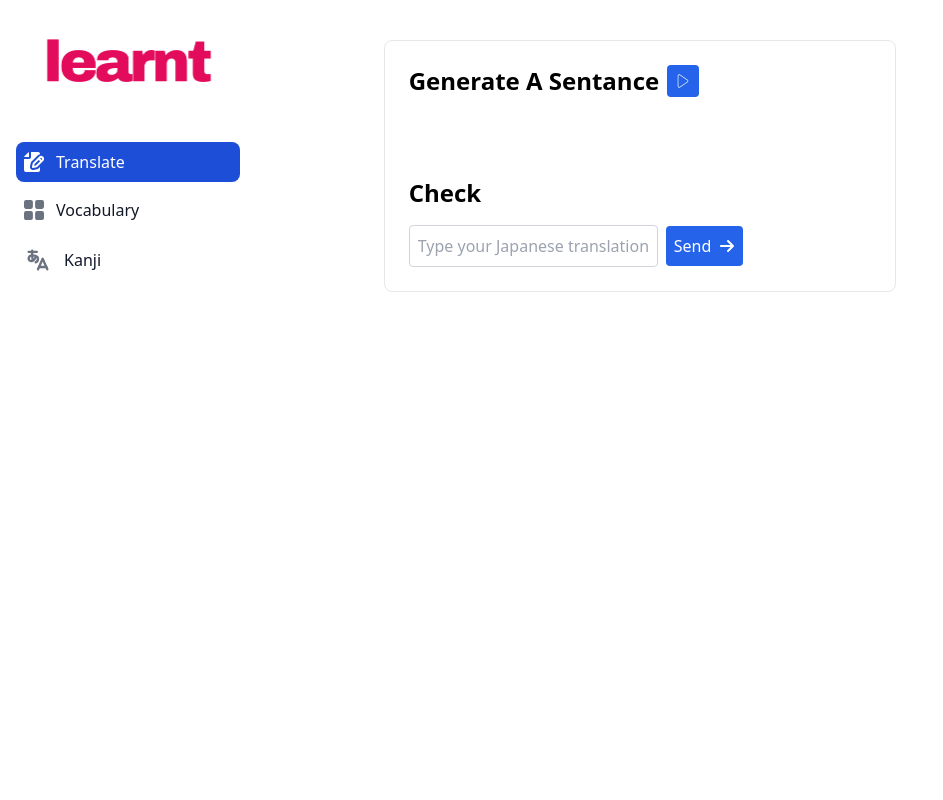
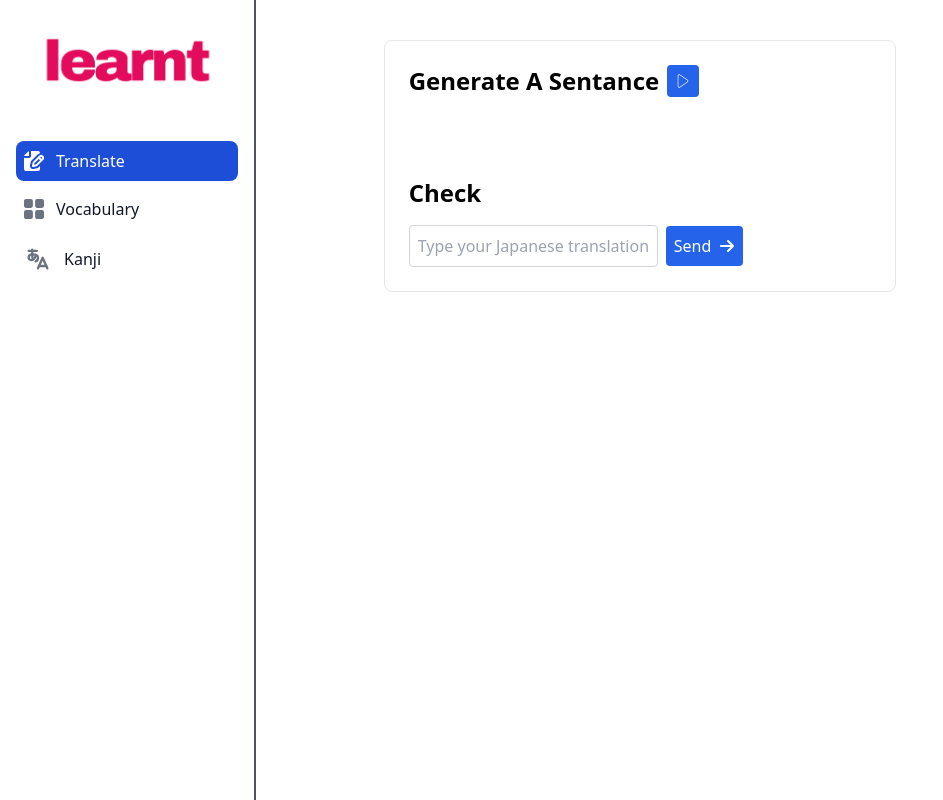
Before and after one commit to AidenH-dev/ReBabel, a Next.js app: page /learn/translate in a window 1280 px wide. Shown: the whole page, without its empty margins (0-943 px from the left). Built offline with nearby package versions, Linux system fonts and the light colour scheme.

Commit message:
change coloring

```diff
--- a/src/components/Sidebar.js
+++ b/src/components/Sidebar.js
@@ -7,7 +7,7 @@ export default function Sidebar() {
   const isTranslateActive = router.pathname === "/learn/translate";
 
   return (
-    <div className="fixed top-0 left-0 z-40 w-64 h-screen p-4 bg-white dark:bg-gray-800">
+    <div className="fixed top-0 left-0 z-40 w-64 h-screen p-4 bg-white dark:bg-[#0b191f] border-r-2 border-gray-600">
       <div className="text-center mb-4">
         <Image
           src="/Learnt (1).png"
--- a/src/pages/learn/translate.js
+++ b/src/pages/learn/translate.js
@@ -141,7 +141,7 @@ export default function Learn() {
   }, [responseMessageGrade]);
 
   return (
-    <main className="flex flex-col items-center justify-between h-screen overflow-hidden px-10 py-4 relative">
+    <main className="flex flex-col items-center justify-between h-screen overflow-hidden px-10 py-4 relative bg-white dark:bg-[#0b191f]">
       <Sidebar />
       {/* Floating back button at the top left */}
       <div className="absolute top-0 left-0 m-4">
@@ -161,7 +161,7 @@ export default function Learn() {
 
         <main className="flex flex-row mt-50">
           <div className="flex flex-row items-center justify-center flex-wrap w-screen max-w-screen-md mt-2 mx-auto">
-            <div className="grid grid-flow-col m-4 max-w-screen-md basis-2/5 p-6 text-left no-underline border border-gray-200 rounded-lg transition-colors duration-150 ">
+            <div className="grid grid-flow-col m-4 max-w-screen-md basis-2/5 p-6 text-left no-underline border border-gray-200 bg-white rounded-lg transition-colors duration-150 ">
               <div>
                 <div className="flex items-center">
                   <h3 className="font-semibold text-2xl flex items-center">
```
